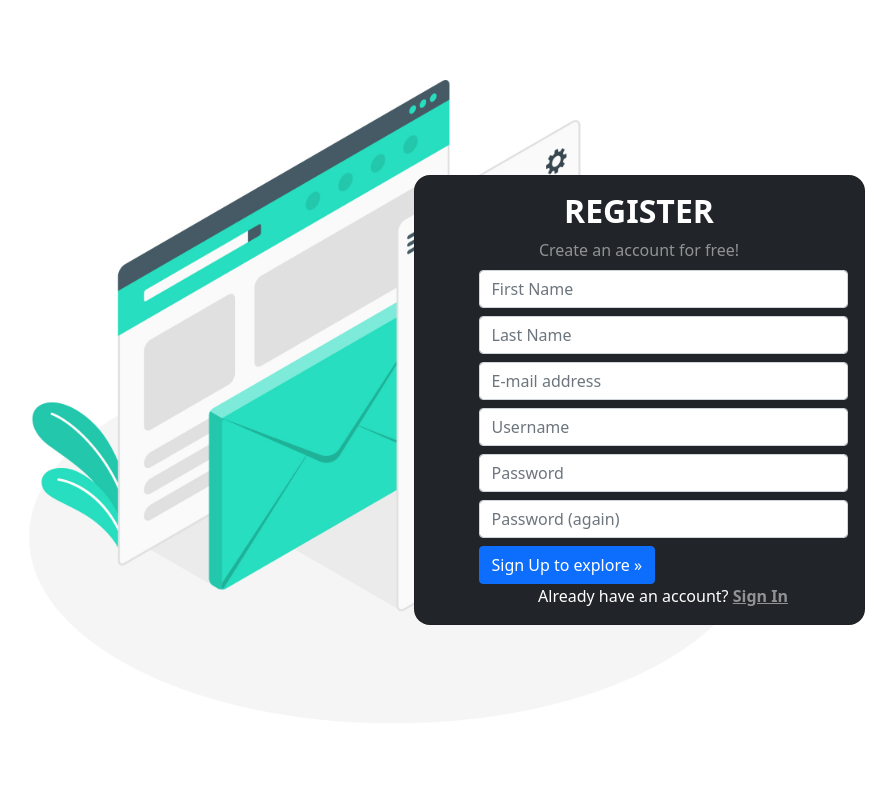
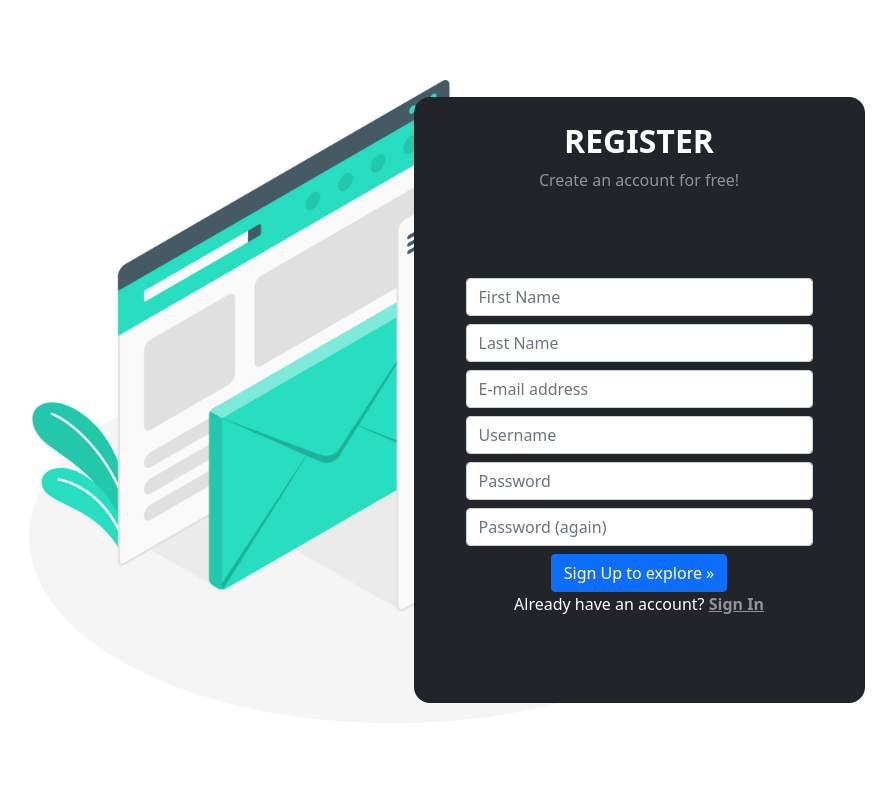
Before and after one commit to JohnPeter-hub/Hono-project, a Django app: page /accounts/signup/ in a window 1280 px wide. Shown: the whole page, without its empty margins (1-897 px from the left). Run offline with Django 3.2, Linux system fonts and the light colour scheme; some libraries are stand-ins or nearby versions.

Commit message:
Fix Signup card

```diff
--- a/hono/templates/account/signup.html
+++ b/hono/templates/account/signup.html
@@ -18,11 +18,10 @@ background-size: contain;">
           <div class="card-body">
 
             <div>
+                <h2 class="fw-bold mt-2 text-uppercase text-center">Register</h2>
+                <p class="text-white-50 mt-2 text-center">Create an account for free!</p>
 
-              <h2 class="fw-bold mb-2 text-uppercase text-center">Register</h2>
-              <p class="text-white-50 mb-2 text-center">Create an account for free!</p>
-
-              <form class="signup ps-5" id="signup_form" method="post" action="{% url 'account_signup' %}" novalidate>
+              <form class="signup text-center" style="padding: 70px 35px;" id="signup_form" method="post" action="{% url 'account_signup' %}" novalidate>
                 {% csrf_token %}
                 {% for hidden in form.hidden_fields %}
                     {{ hidden }}
```
Also changed, not shown: hono/static/landing/images/login--bg.jpg.
